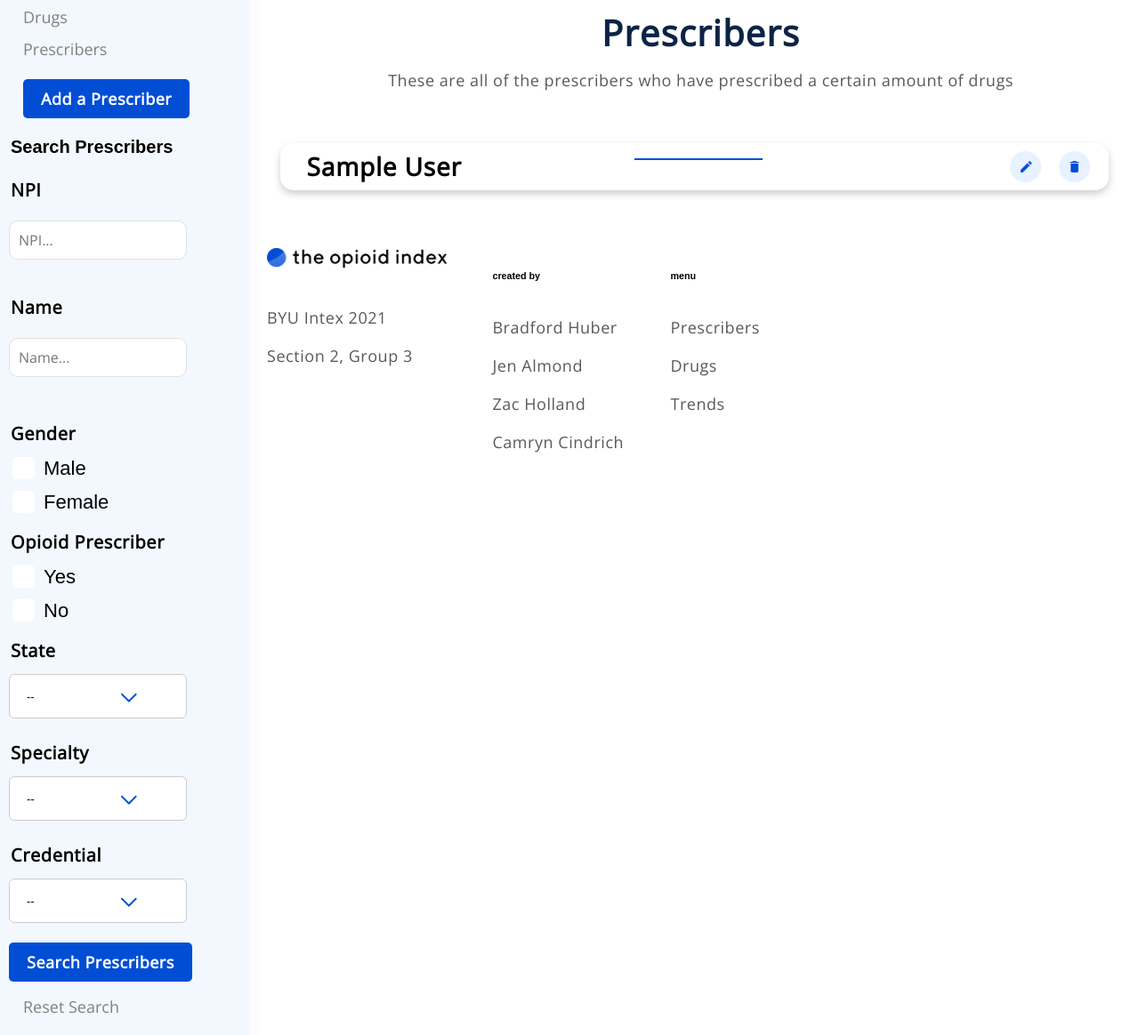
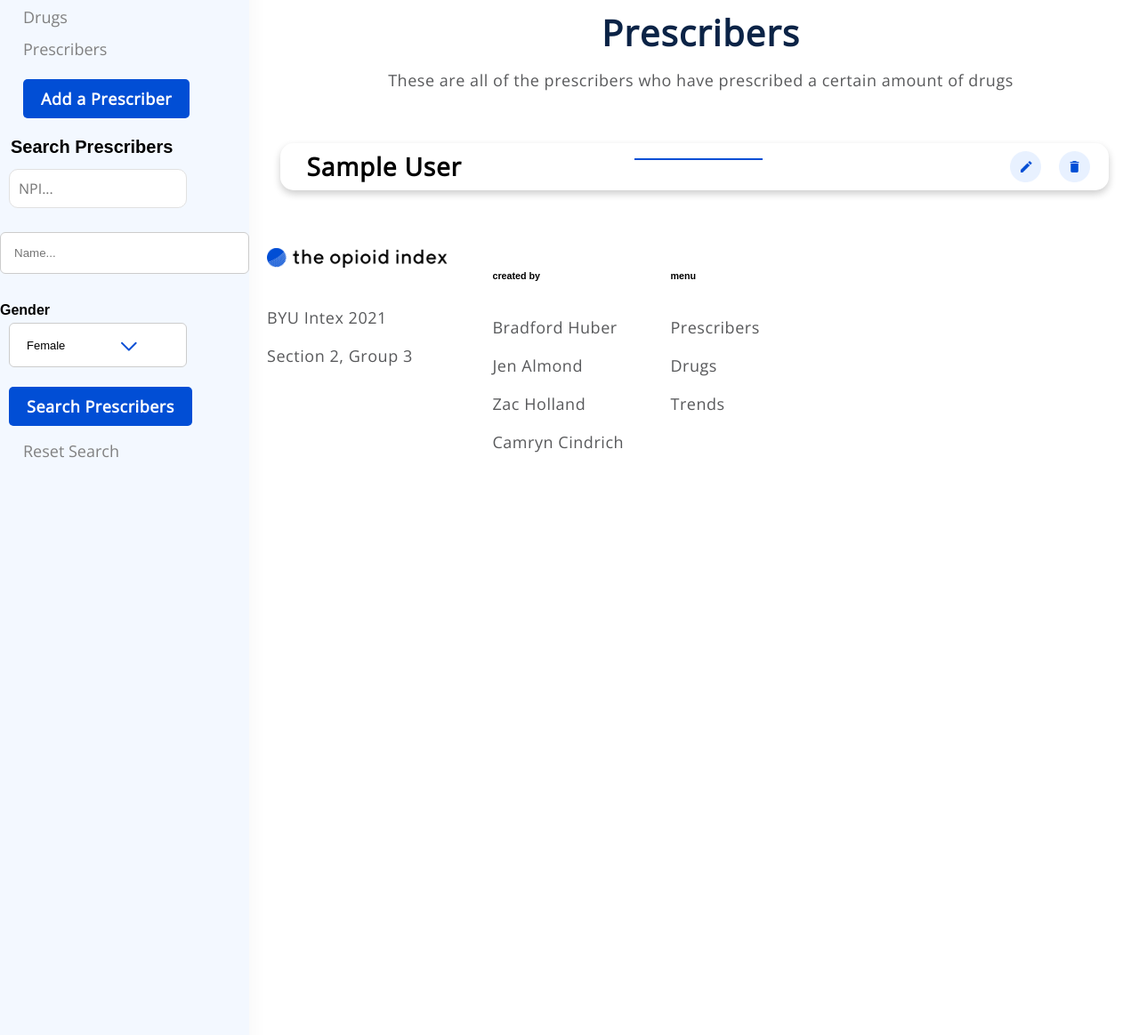
Before and after one commit to zacharyholland/OpioidPortal-Search-and-Filter, a Django app: page /prescribers/ in a window 1280 px wide. Shown: the part 142-1306 px from the top of the page at 89% size. Run offline with Django 3.2, Linux system fonts and the light colour scheme; tables that the repository leaves empty hold one stand-in row (values such as "Sample post").

Commit message:
mondaymorning

```diff
--- a/OpioidData/models.py
+++ b/OpioidData/models.py
@@ -16,11 +16,10 @@ class Prescriber(models.Model) :
     npi = models.CharField(unique=True, max_length=10)
     Fname = models.CharField(max_length=30)
     Lname = models.CharField(max_length=30)
-    Gender = models.CharField(max_length=7)
-    State = models.CharField(max_length=2)
-    isopioid_prescriber = models.CharField(max_length=7)
-    specialty = models.CharField(max_length=30)
-    #specialty = models.ForeignKey(Specialty, to_field="specialty_type", on_delete=models.CASCADE)
+    Gender = models.CharField(max_length=7, blank=True)
+    State = models.CharField(max_length=2, blank=True)
+    isopioid_prescriber = models.CharField(max_length=7, blank=True)
+    specialty = models.CharField(max_length=30, blank=True)
 
     class Meta:
         db_table = "pd_prescriber"
@@ -44,7 +43,7 @@ class Drug(models.Model) :
 
 class Credential(models.Model):
     credential = models.CharField(max_length=15)
-    credential_code = models.IntegerField(unique=True)
+    credential_code = models.IntegerField(unique=True, default=10000000000)
 
     class Meta:
         db_table = "pd_credential"
@@ -53,8 +52,8 @@ class Credential(models.Model):
         return (self.credential)
 
 class PrescriberCredential(models.Model):
-    credential = models.ForeignKey(Credential, to_field="credential_code", on_delete=DO_NOTHING)
-    npi = models.ForeignKey(Prescriber, on_delete=DO_NOTHING)
+    credential = models.ForeignKey(Credential, to_field="credential_code", on_delete=DO_NOTHING, default=110)
+    npi = models.ForeignKey(Prescriber, to_field="npi", on_delete=DO_NOTHING)
 
     class Meta:
         db_table = "prescriber_credential"
--- a/OpioidData/views.py
+++ b/OpioidData/views.py
@@ -153,17 +153,7 @@ def searchDrugsPageView(request) :
 
 def searchPrescribersNamePageView(request) :
     if request.method == "POST" :
-        prenpi = str(request.POST['NPIed'])
-        npi = "%" + prenpi + "%"
-        prename = str(request.POST['name'])
-        name = "%" + prename + "%"
 
-        my_dict = {
-        'npi': npi,
-        'name': name
-        #'state': request.POST['state'],
-        #'specialty': request.POST['specialty']
-        }
 
         prescribers = Prescriber.objects.raw(''' SELECT * FROM pd_prescribers WHERE npi LIKE '%(npi)s' AND Fname LIKE '%(name)s' ''', my_dict)
 
@@ -222,9 +212,14 @@ def femalePrescribersPageView(request) :
 def searchPrescribersPageView(request) :
     if request.method == "POST" :
 
+        #prenpi = str(request.POST['NPIed'])
+        #npi = "%" + prenpi + "%"
+        prename = request.POST['name']
+        name = "%" + prename + "%"
+
         my_dict = {
-        #'npi': request.POST['npi'],
-        'name': request.POST['named'],
+        #'npi': npi,
+        'name': name
         #'state': request.POST['state'],
         #'specialty': request.POST['specialty']
         }
@@ -279,10 +274,14 @@ def addCredentialPageView(request, npi) :
     if request.method == 'POST' :
         prescriber_credential = PrescriberCredential()
 
+        print(type(npi))
+
         prescriber_credential.npi = npi
         prescriber_credential.credential = request.POST['credential']
 
         prescriber_credential.save()
+
+        return render(request, "OpioidData/addcredential.html")
 
     else :
         record = Prescriber.objects.get(npi=npi)
--- a/templates/OpioidData/addcredential.html
+++ b/templates/OpioidData/addcredential.html
@@ -325,14 +325,14 @@
                         <select name="credential" id="credential">
                         <option value="--">--</option>
                         {% for Credential in credential_options %}
-                        <option value="{{Credential.credential}}">{{Credential.credential}}</option>
+                        <option value="{{Credential.credential_code}}">{{Credential.credential}}</option>
                         {% endfor %}
                         </select>
                     </div>
                 </div>
                 <a href="{% url 'newdrug' %}"><p>Don't see the credential you're looking for?</p></a>
 
-          <button type="submit" class="registerbtn">Add Prescription</button>
+          <button type="submit" class="registerbtn">Add Credential</button>
         </div>
 
 
--- a/templates/OpioidData/prescribers.html
+++ b/templates/OpioidData/prescribers.html
@@ -388,24 +388,34 @@
   <form action="{% url 'searchprescribers' %}" method=POST>
     {% csrf_token %}
       <div class="topnav" >
-        <div style = "margin-top:15px; margin-bottom:10px">
-          <h4 style = "margin: 0px; padding-left: 12px; font-weight: 700; font-size: 20px; margin-bottom:">NPI</h4>
-      </div>
+
         <div class="search-container">
           <div style = "display: flex; margin-bottom: 0px;">
               <input type="text" placeholder="NPI..." name="NPIed">
           </div>
+        </div>
       </div>
-      <div style = "margin-top:15px; margin-bottom:10px">
-        <h4 style = "margin: 0px; padding-left: 12px; font-weight: 700; font-size: 20px; margin-bottom:">Name</h4>
-    </div>
+
+
           <div class="search-container">
               <div style = "display: flex; margin-bottom: 10px;">
                   <input type="text" placeholder="Name..." name="named">
               </div>
           </div>
-      </div>
-      <div style = "margin-top:15px; margin-bottom:10px">
+
+
+          <label for="Gender"><b>Gender</b></label>
+          <div class="search_categories">
+              <div class="select">
+                  <select name="Gender" id="Gender">
+                  <option value="F" selected="selected">Female</option>
+                  <option value="M">Male</option>
+                  </select>
+              </div>
+          </div>
+
+
+      <!--<div style = "margin-top:15px; margin-bottom:10px">
         <h4 style = "margin: 0px; padding-left: 12px; font-weight: 700; font-size: 20px; margin-bottom:">Gender</h4>
     </div>
       <label class="container7" >Male
@@ -514,7 +524,7 @@
                     {% endfor %}
                     </select>
                 </div>
-            </div>
+            </div>-->
       <div style = "margin-left: 10px; margin-top: 10px;">
         <button type="submit" class="button"> Search Prescribers</button>
     </div>
```
Also changed, not shown: OpioidData/migrations/0004_auto_20211206_1606.py (added).
